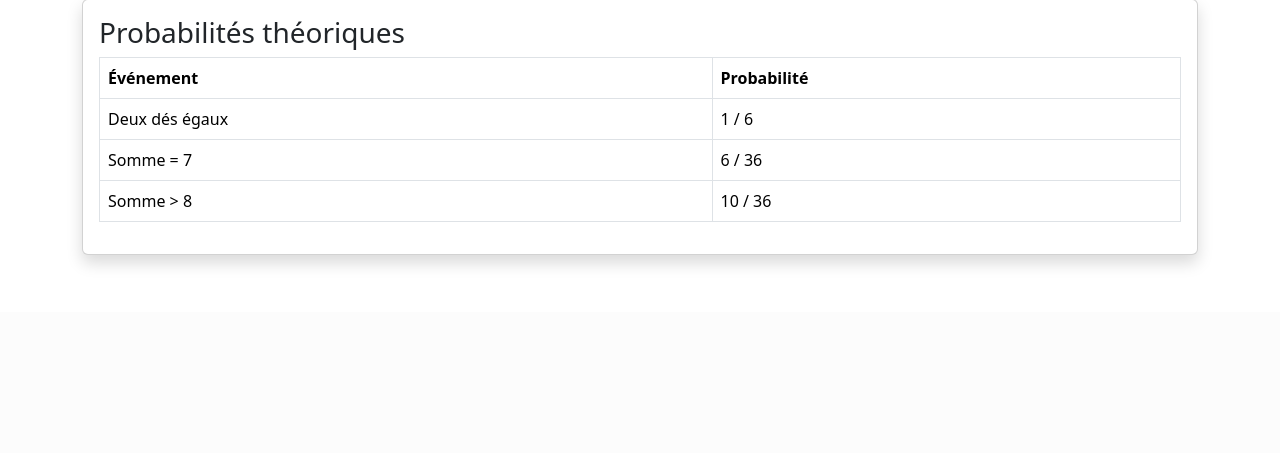
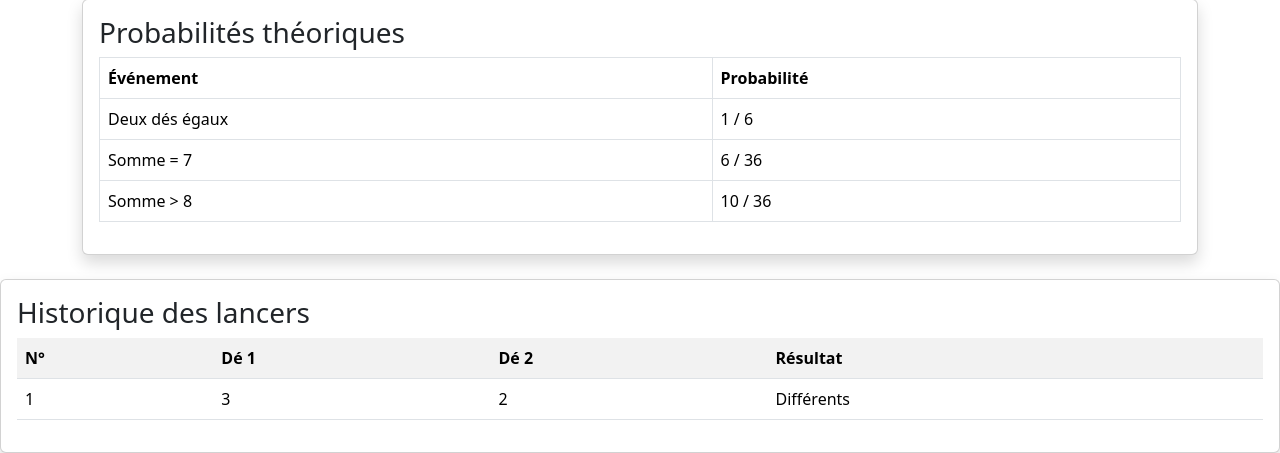
Before and after one commit to jihansaoussen03-ops/PROJET-JANGO, a Django app: page /simulation/ in a window 1280 px wide. Shown: the part 488-941 px from the top of the page. Before the commit the page ends 753 px from the top, so only its background shows below. Run offline with Django 5.2, Linux system fonts and the light colour scheme.

Commit message:
add Procfile

```diff
--- a/firstproject/requirements.txt
+++ b/firstproject/requirements.txt
@@ -4,3 +4,5 @@
 packaging==26.2
 sqlparse==0.5.5
 tzdata==2026.2
+whitenoise
+psycopg2-binary
--- a/firstproject/siteweb/templates/simulation.html
+++ b/firstproject/siteweb/templates/simulation.html
@@ -102,6 +102,33 @@
     </div>
 
 </div>
+<div class="card shadow mt-4">
+    <div class="card-body">
+
+        <h3>Historique des lancers</h3>
+
+        <table class="table table-striped">
+
+            <tr>
+                <th>N°</th>
+                <th>Dé 1</th>
+                <th>Dé 2</th>
+                <th>Résultat</th>
+            </tr>
+
+            {% for lancer in historique %}
+            <tr>
+                <td>{{ forloop.counter }}</td>
+                <td>{{ lancer.de1 }}</td>
+                <td>{{ lancer.de2 }}</td>
+                <td>{{ lancer.resultat }}</td>
+            </tr>
+            {% endfor %}
+
+        </table>
+
+    </div>
+</div>
 
 </body>
 </html>
```
Also changed, not shown: firstproject/db.sqlite3, 1 other file.
